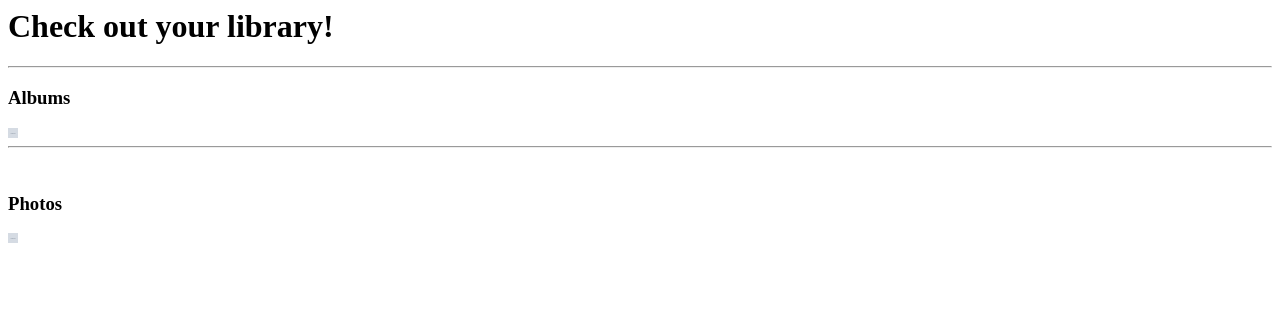
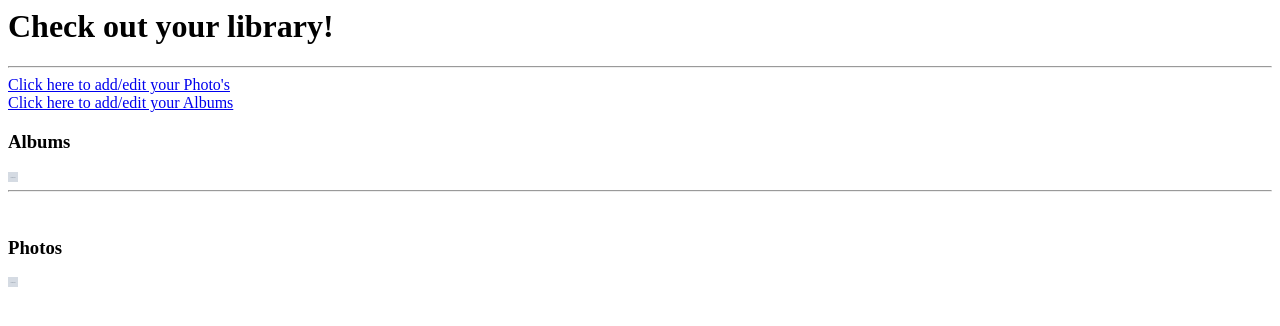
Before and after one commit to alibulota/ab_django_work, a Django app: template dimager/templates/library.html in a window 1280 px wide. Shown: the top 326 px of the page. Run offline with Django 3.2, Linux system fonts and the light colour scheme; the template is opened without the code that fills it: most values are stand-ins (such as "Sample title", 1, 10 or a date in 2020); grey boxes marked "Sample" are stand-in pictures; parts of the project's set-up code (start-up, migrations or seed data) failed here and were passed over; some libraries are stand-ins or nearby versions.

Commit message:
added buttons for adding/editing photo's/albums

```diff
--- a/dimager/templates/library.html
+++ b/dimager/templates/library.html
@@ -6,6 +6,9 @@
 
 <h1>Check out your library!</h1>
 <hr>
+<div class="links">
+    <a href="{{ '/p_add_edit' }}">Click here to add/edit your Photo's</a></br>
+    <a href="{{ '/a_add_edit' }}">Click here to add/edit your Albums</a>
 <div id='album_gallery'>
     <h3>Albums</h3>
     {% for album in albums %}
```
